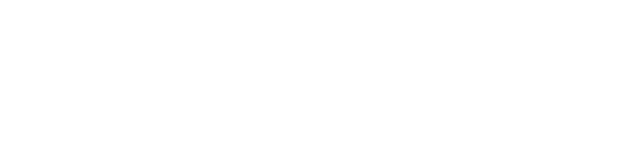
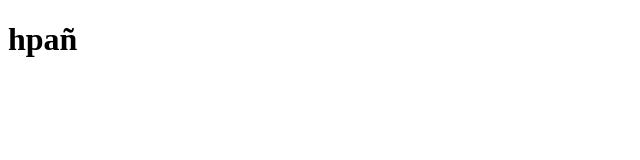
Before and after one commit to YoSoySopitah/practica, a plain HTML site: page index.html in a window 1280 px wide. Shown: the whole page, without its empty margins (0-640 px from the left). Drawn offline with Linux system fonts and the light colour scheme.

Commit message:
cambios hecho

```diff
--- a/index.html
+++ b/index.html
@@ -6,6 +6,6 @@
     <title>Document</title>
 </head>
 <body>
-
+    <h1>hpañ</h1>
 </body>
 </html>
```
Also changed, not shown: glosario.txt, 1 other file.
